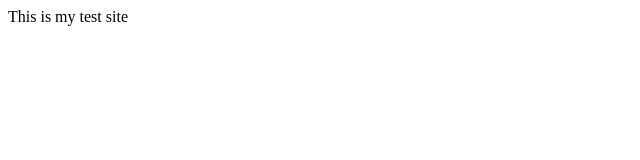
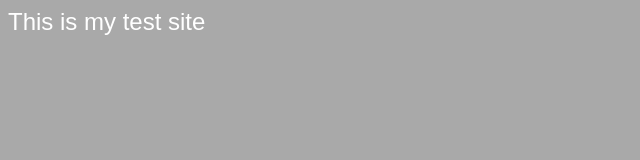
Before and after one commit to takatino/pages, a plain HTML site: page index.html in a window 1280 px wide. Shown: the whole page, without its empty margins (0-640 px from the left). Drawn offline with Linux system fonts and the light colour scheme.

Commit message:
Add files via upload

```diff
--- a/index.html
+++ b/index.html
@@ -1,6 +1,8 @@
+<!DOCTYPE html>
 <html>
     <head>
         <title>Takaya Sato</title>
+        <link rel="stylesheet" type="text/css" href="style.css"
     </head>
 
     <body>
--- a/style.css
+++ b/style.css
@@ -1,4 +1,5 @@
 body {
     font: normal 24px Arial, Helvetica, sans-serif;
-    color: grey;
+    color: white;
+    background-color: darkgrey;
 }
```
